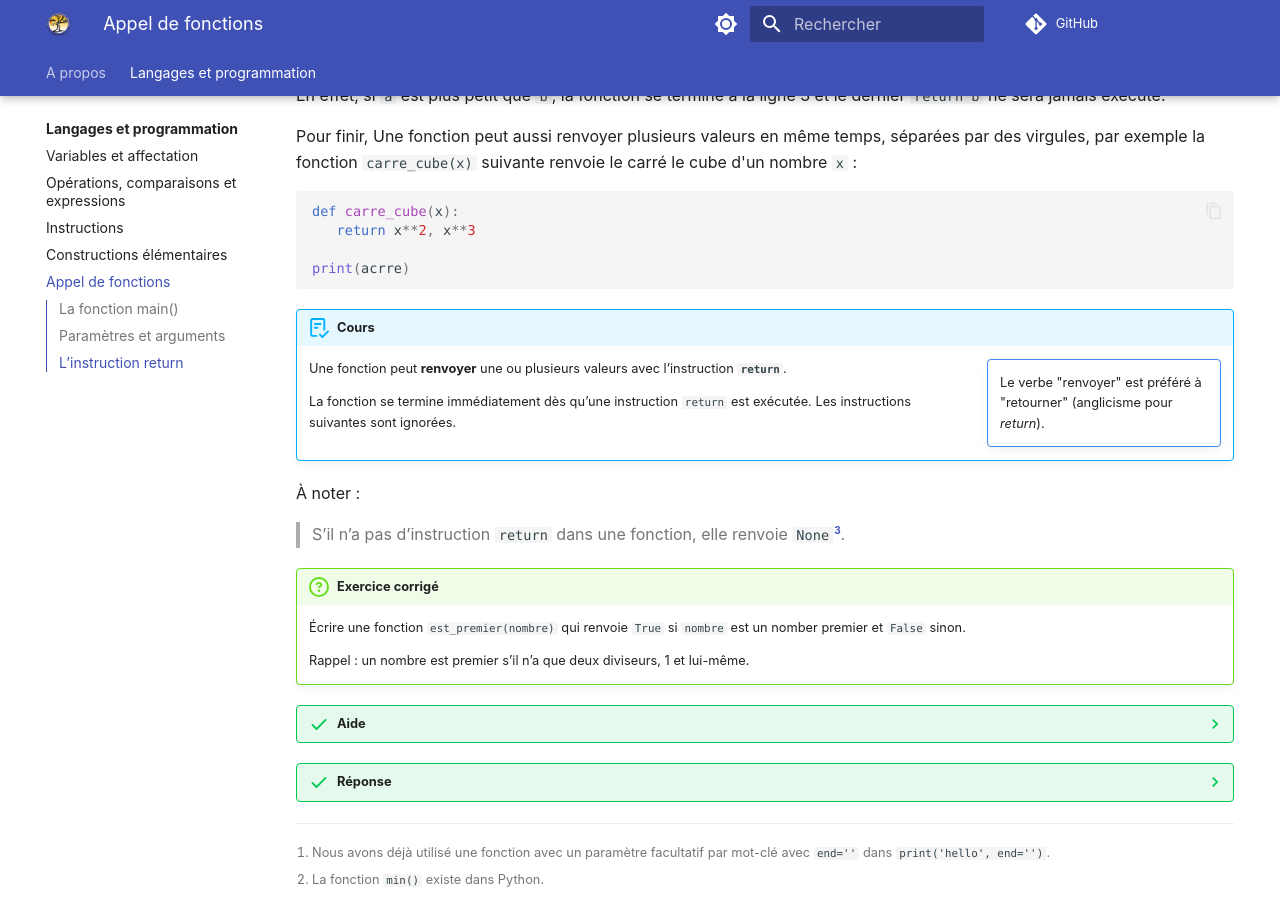
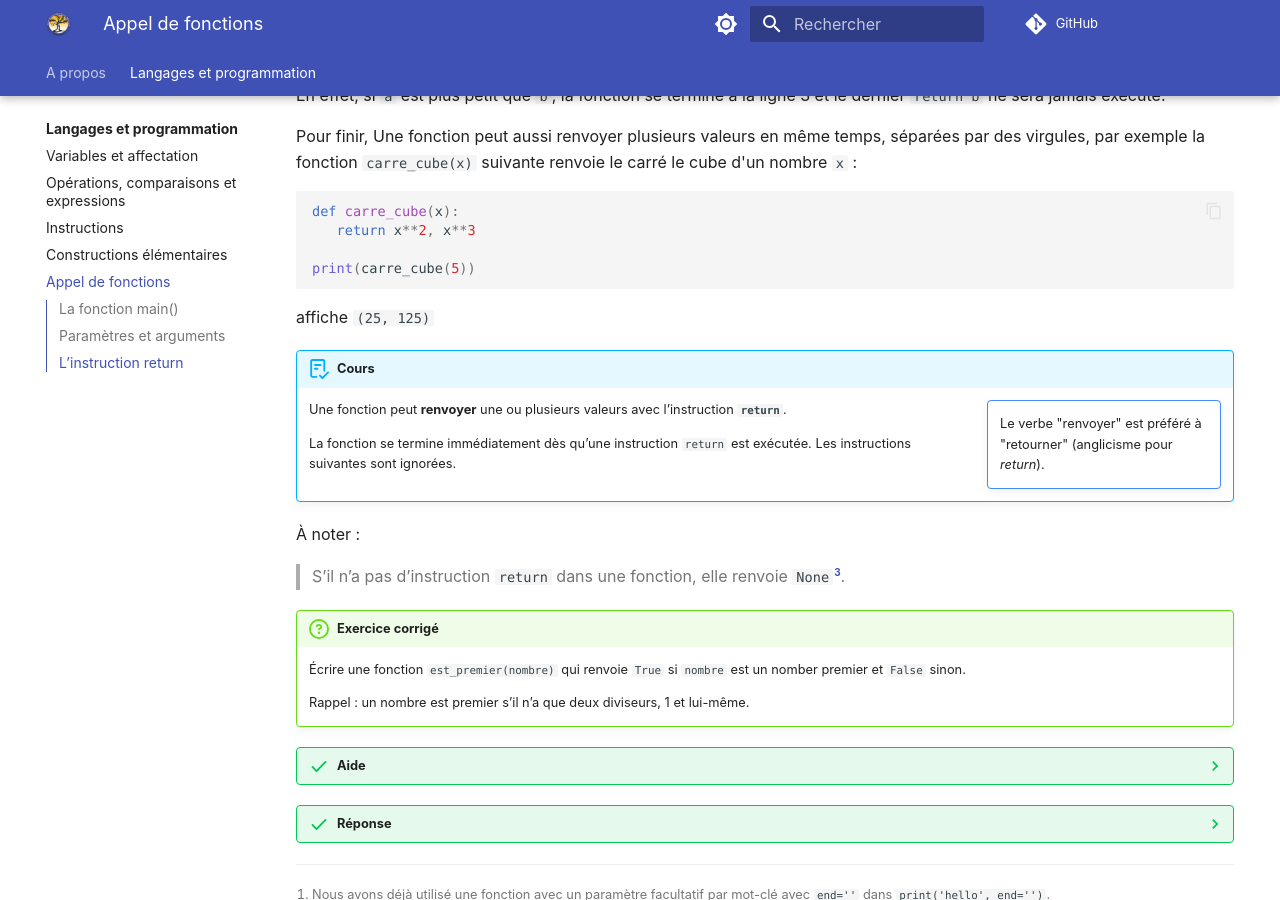
Before and after one commit to eipaca/NSI-1, an MkDocs documentation site: the page built from docs/langages-et-programmation/5-fonctions.md, in a window 1280 px wide and 900 px high, scrolled down 6973 px. Built offline with MkDocs 1.6.1 and Material for MkDocs 9.7.7, drawn with Linux system fonts in a browser that asks for light colours; emoji names are drawn with the system emoji font; comment, search, counter and statistics services are not loaded.

Commit message:
Update 5-fonctions.md

````diff
--- a/docs/langages-et-programmation/5-fonctions.md
+++ b/docs/langages-et-programmation/5-fonctions.md
@@ -470,9 +470,10 @@ Pour finir, Une fonction peut aussi renvoyer plusieurs valeurs en même temps, s
 def carre_cube(x):
    return x**2, x**3
 
-print(acrre)
+print(carre_cube(5))
 ```
 
+affiche `(25, 125)`
 
 
 !!! abstract "Cours"
````
